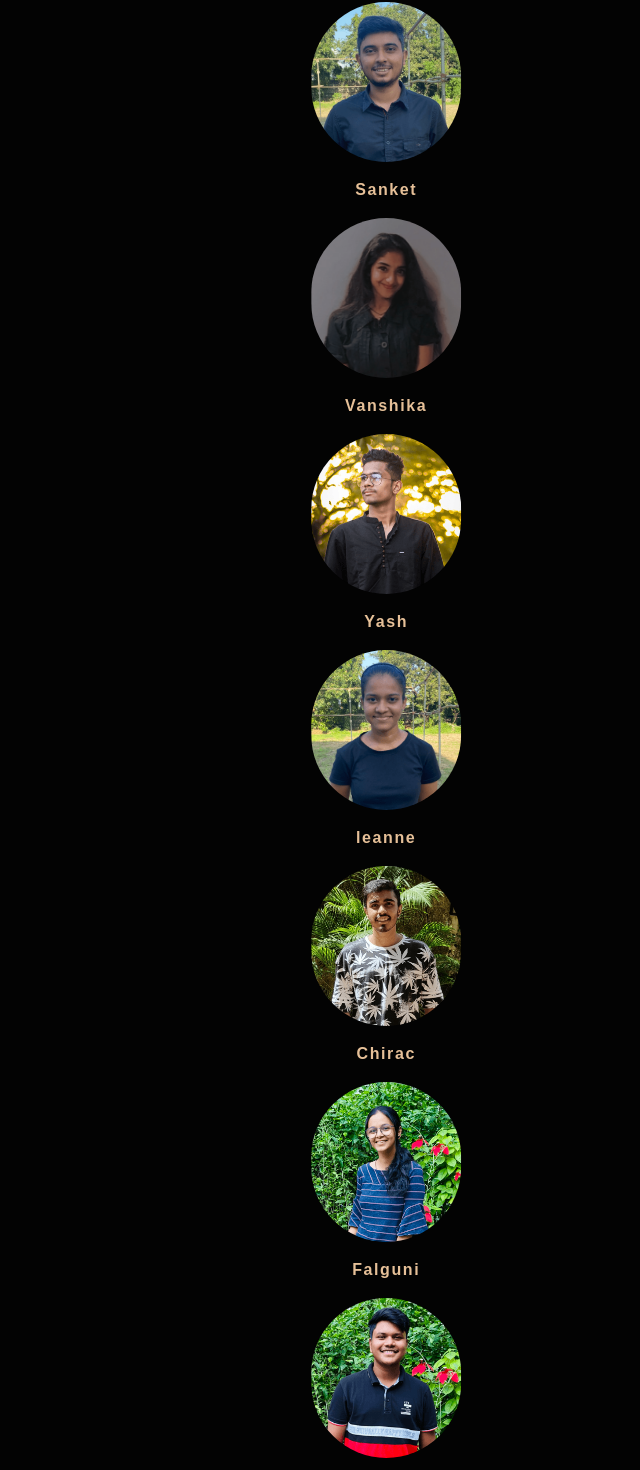
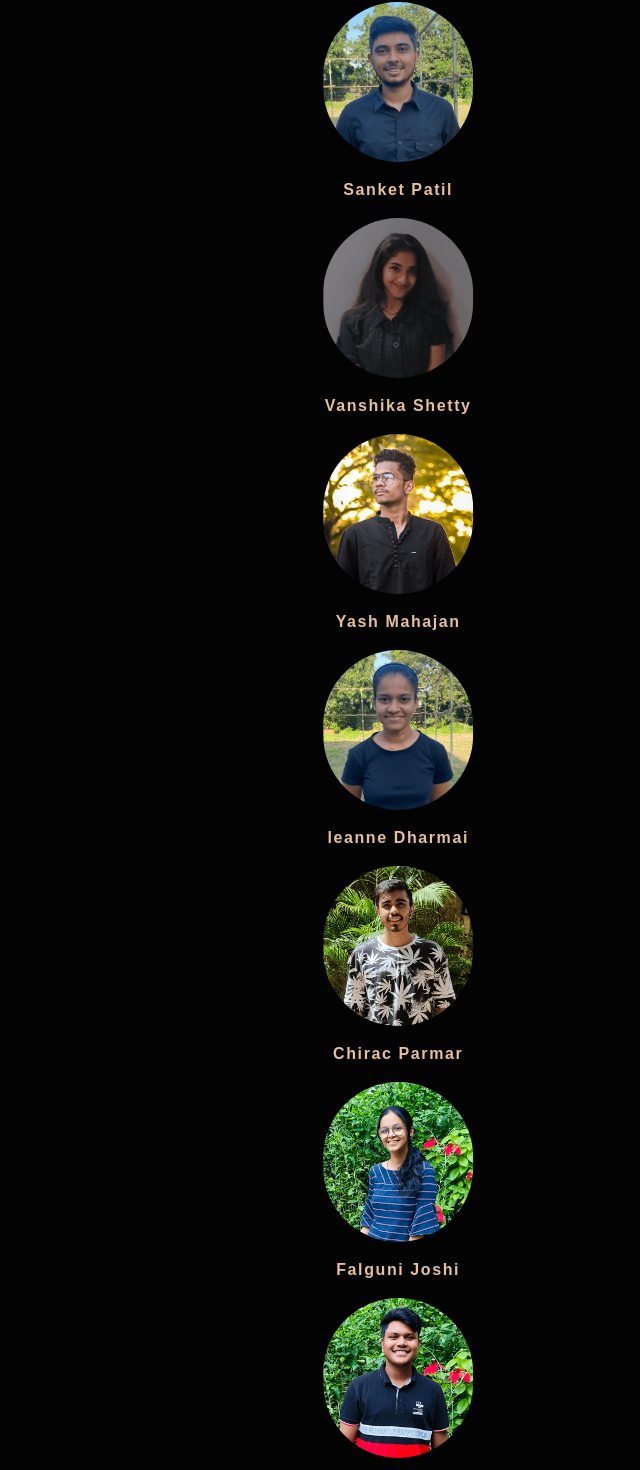
Before and after one commit to MrunalVaidya0715/sparx-website, a Next.js app in the folder sparx-web-app/: page / in a window 1280 px wide. Shown: the part 1002-2472 px from the top of the page, without its empty margins (640-1280 px from the left). Built offline with nearby package versions, Linux system fonts and the light colour scheme.

Commit message:
Added Surname for admins

```diff
--- a/sparx-web-app/components/Admins.jsx
+++ b/sparx-web-app/components/Admins.jsx
@@ -10,7 +10,7 @@ const Admins = () => {
                     return (
                         <>
                             <div className='flex flex-col gap-4 justify-between p-2 items-center w-full'>
-                                <Image className=' object-cover mx-1 w-50 h-40 object-center bg-center rounded-full' src={admin.imgSrc} alt="/" width={150} height={150} />
+                                <Image className=' object-cover mx-4 w-50 h-40 object-center bg-center rounded-full' src={admin.imgSrc} alt="/" width={150} height={150} />
                                 <div>
                                     <p className=' text-[#e6c098] font-semibold tracking-widest'>{admin.name}</p>
                                 </div>
--- a/sparx-web-app/src/admins.js
+++ b/sparx-web-app/src/admins.js
@@ -1,57 +1,57 @@
 export const AdminsList = [
     {
         id: 1,
-        name: "Anne",
+        name: "Anne Christina",
         imgSrc: "/assets/adminss/anne.png"
     },
     {
         id: 2,
-        name: "Sanket",
+        name: "Sanket Patil",
         imgSrc: "/assets/adminss/sanket.png"
     },
     {
         id: 3,
-        name: "Vanshika",
+        name: "Vanshika Shetty",
         imgSrc: "/assets/adminss/vanshika.png"
     },
     {
         id: 4,
-        name: "Yash",
+        name: "Yash Mahajan",
         imgSrc: "/assets/adminss/yash.png"
     },
     {
         id: 5,
-        name: "leanne",
+        name: "leanne Dharmai",
         imgSrc: "/assets/adminss/leanne.png"
     },
     {
         id: 6,
-        name: "Chirac",
+        name: "Chirac Parmar",
         imgSrc: "/assets/adminss/chirac.png"
     },
     {
         id: 7,
-        name: "Falguni",
+        name: "Falguni Joshi",
         imgSrc: "/assets/adminss/falguni.png"
     },
     {
         id: 8,
-        name: "Osama",
+        name: "Osama Shaikh",
         imgSrc: "/assets/adminss/osama.png"
     },
     {
         id: 9,
-        name: "Shubham",
+        name: "Shubham Salunkhe",
         imgSrc: "/assets/adminss/shubham.png"
     },
     {
         id: 10,
-        name: "Anirudha",
+        name: "Anirudha ",
         imgSrc: "/assets/adminss/anirudha.png"
     },
     {
         id: 11,
-        name: "Sahil",
+        name: "Sahil Pawar",
         imgSrc: "/assets/adminss/sahil.png"
     },
 
```
